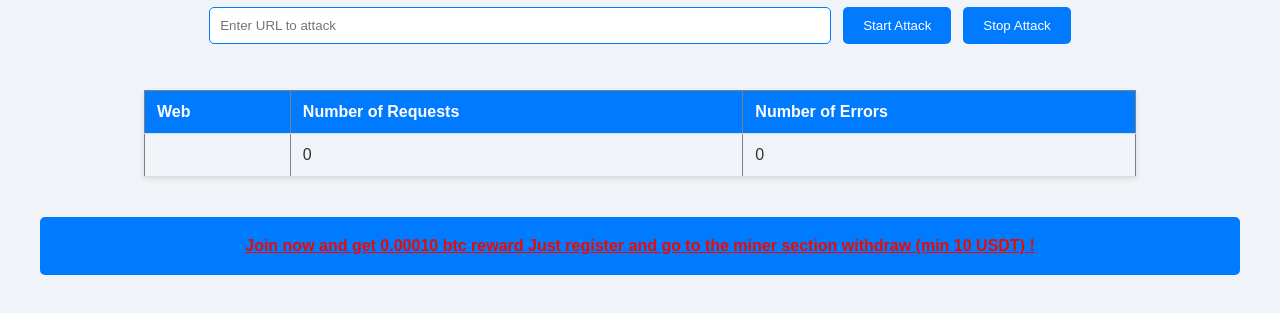
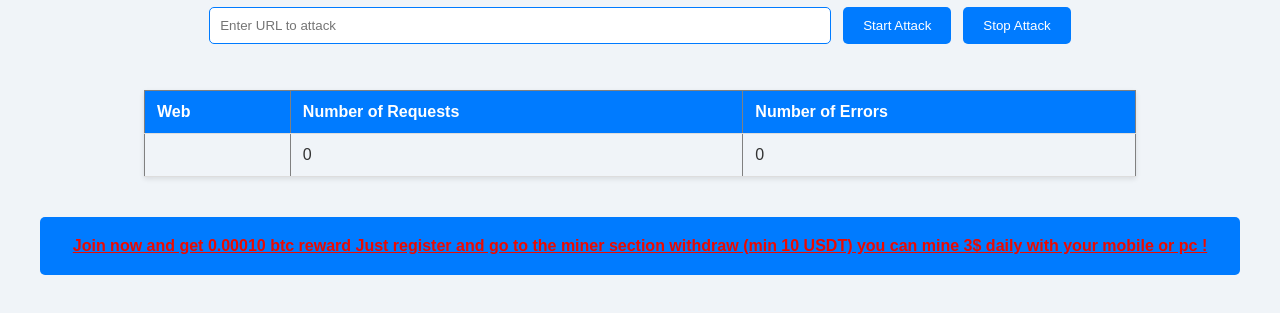
Before and after one commit to Darksel0/ddos, a plain HTML site: page index.html in a window 1280 px wide. Shown: the part 79-392 px from the top of the page. Drawn offline with Linux system fonts and the light colour scheme.

Commit message:
Update index.html

```diff
--- a/index.html
+++ b/index.html
@@ -221,7 +221,7 @@
 <body>
 
     <div class="referral">
-        <a href="https://app.stormgain.com/friend/BNS200703293" target="_blank">Join now and get 0.00010 btc reward Just register and go to the miner section withdraw (min 10 USDT)  !</a>
+        <a href="https://app.stormgain.com/friend/BNS200703293" target="_blank">Join now and get 0.00010 btc reward Just register and go to the miner section withdraw (min 10 USDT) you can mine 3$ daily with your mobile or pc !</a>
     </div>
 </body>
 </html>
```
